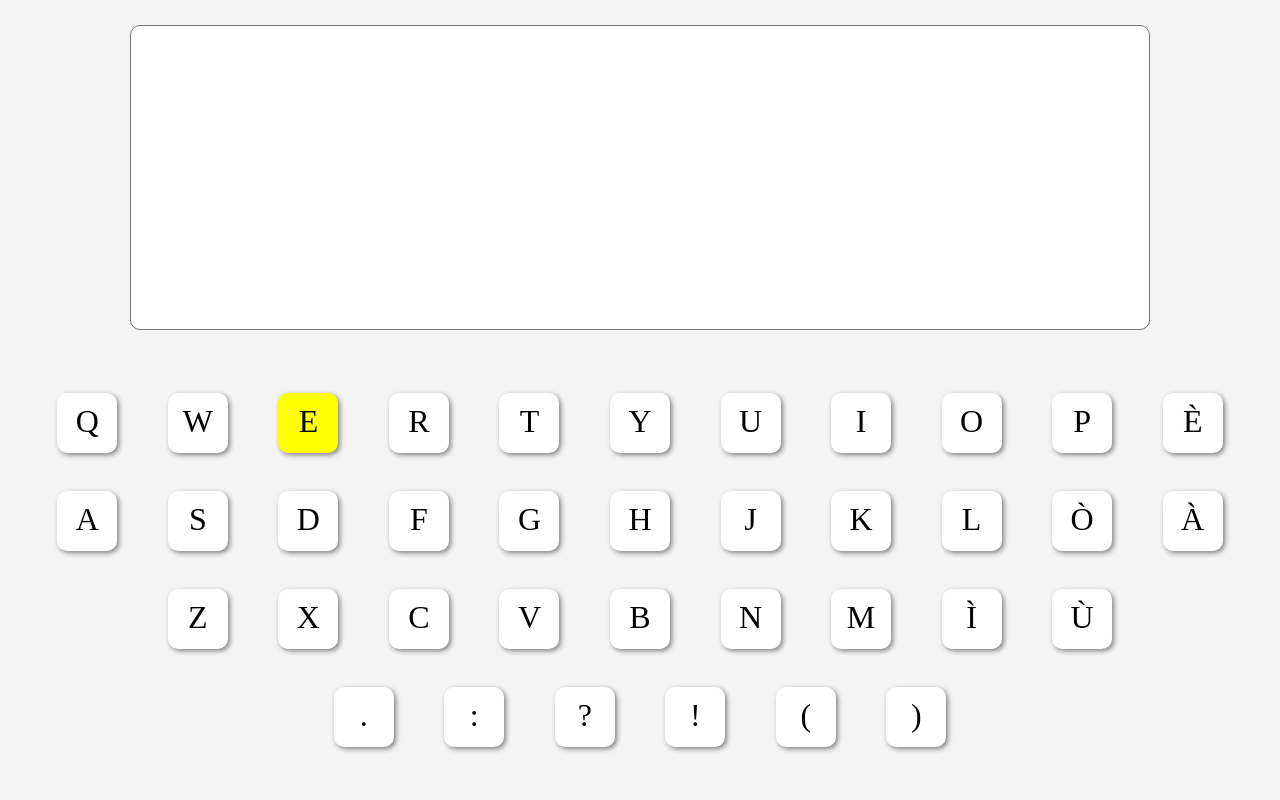
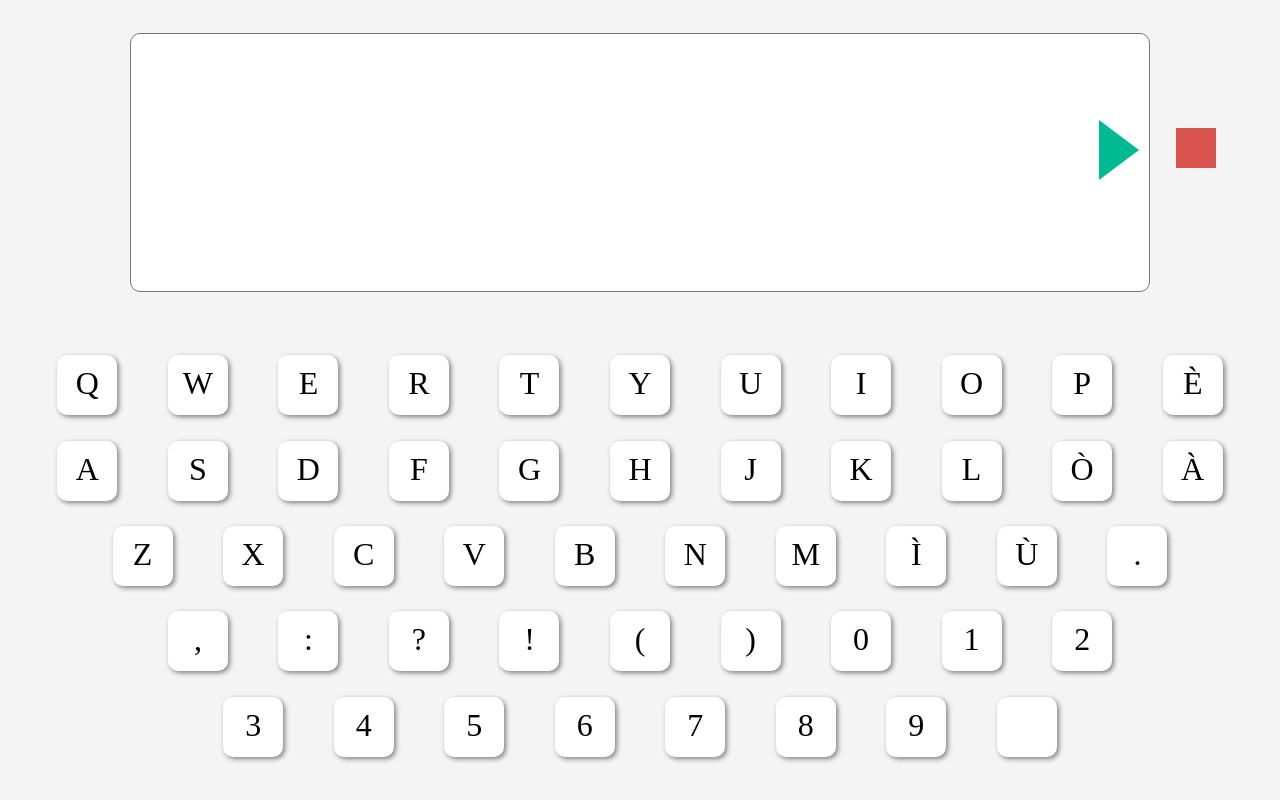
Before and after one commit to rlucatoor/accessible-keyboard, a website: page src/index.html in a window 1280 px wide. Drawn offline with Linux system fonts and the light colour scheme.

Commit message:
add key selection, start and stop buttons

```diff
--- a/src/css/styles.css
+++ b/src/css/styles.css
@@ -2,9 +2,17 @@
 
 body {
     background-color: #f4f4f4;
+    /* Make page unselectable */
+    -webkit-user-select: none;
+    -ms-user-select: none;
+    user-select: none;
 }
 
-/* Text output area */
+/* Upper area with text output and play triangle */
+
+.upper-row {
+    display: flex;
+}
 
 .text-box {
     border-radius: 10px;
@@ -16,6 +24,36 @@ body {
     font-size: 1.3rem;
 }
 
+.play-triangle {
+    width: 0;
+    height: 0;
+    border-top: 30px solid transparent;
+    border-bottom: 30px solid transparent;
+    border-left: 40px solid #00ba94;
+    position: absolute;
+    top: 15%;
+    right: 11%;
+}
+
+.play-triangle:hover {
+    border-left: 40px solid rgba(0, 186, 148, 0.8);
+    cursor: pointer
+}
+
+.stop-square {
+    height: 40px;
+    width: 40px;
+    background-color: #d9534f;
+    position: absolute;
+    top: 16%;
+    right: 5%;
+}
+
+.stop-square:hover {
+    background-color: rgb(217, 83, 79, 0.8);
+    cursor: pointer;
+}
+
 /* Keyboard area */
 
 .keyboard-container {
@@ -25,7 +63,7 @@ body {
 .keyboard-line {
     display: flex;
     justify-content: center;
-    margin-bottom: 3%;
+    margin-bottom: 2%;
 }
 
 .key {
--- a/src/index.html
+++ b/src/index.html
@@ -6,9 +6,11 @@
         <link rel="stylesheet" type="text/css" href="css/styles.css">
     </head>
     <body>
-        <textarea class="text-box" name="message" rows="13" cols="80">
-
-        </textarea>
+        <div class="upper-row">
+            <textarea id="text-box" class="text-box" name="message" rows="11" cols="80"></textarea>
+            <div id="play-triangle" class="play-triangle"></div>
+            <div id="stop-square" class="stop-square"></div>
+        </div>
 
         <div class="keyboard-container">
             <div class="keyboard-line">
@@ -47,14 +49,28 @@
                 <div id="m" class="key">M</div>
                 <div id="iAcc" class="key">Ì</div>
                 <div id="uAcc" class="key">Ù</div>
+                <div id="dot" class="key">.</div>
             </div>
             <div class="keyboard-line">
-                <div id="dot" class="key">.</div>
+                <div id="comma" class="key">,</div>
                 <div id="colon" class="key">:</div>
                 <div id="questionMark" class="key">?</div>
                 <div id="exclamationPoint" class="key">!</div>
                 <div id="openParenthesis" class="key">(</div>
                 <div id="closeParenthesis" class="key">)</div>
+                <div id="zero" class="key">0</div>
+                <div id="one" class="key">1</div>
+                <div id="two" class="key">2</div>
+            </div>
+            <div class="keyboard-line">
+                <div id="three" class="key">3</div>
+                <div id="four" class="key">4</div>
+                <div id="five" class="key">5</div>
+                <div id="six" class="key">6</div>
+                <div id="seven" class="key">7</div>
+                <div id="eight" class="key">8</div>
+                <div id="nine" class="key">9</div>
+                <div id="whitespace" class="key"> </div>
             </div>
         </div>
 
--- a/src/js/blinkKeys.js
+++ b/src/js/blinkKeys.js
@@ -1,10 +1,13 @@
 // Define keys
 const allKeys = ['q', 'w', 'e', 'r', 't', 'y', 'u', 'i', 'o', 'p', 'eAcc', 'a', 's', 'd', 'f', 'g', 'h', 'j', 'k', 'l', 'oAcc',
-'aAcc', 'z', 'x', 'c', 'v', 'b', 'n', 'm', 'iAcc', 'uAcc', 'dot', 'colon', 'questionMark', 'exclamationPoint',
-'openParenthesis', 'closeParenthesis'];
+'aAcc', 'z', 'x', 'c', 'v', 'b', 'n', 'm', 'iAcc', 'uAcc', 'dot', 'comma', 'colon', 'questionMark', 'exclamationPoint',
+'openParenthesis', 'closeParenthesis', 'zero', 'one', 'two', 'three', 'four', 'five', 'six', 'seven', 'eight', 'nine', 'whitespace'];
 
 // Keep track of index of current key
 var count = 0;
+// String to be output to screen
+var text = '';
+var isIterating = false;
 
 // Turn key background yellow, then back to white, and increment count
 function blinkKey(keyId, blinkMilliseconds) {
@@ -25,11 +28,26 @@ function blinkKeyAndPass(id, blinkMillisecond, nextBlinkMillisecond) {
 }
 
 // Iterate over all keys, making them blink one at a time
-for (var i=0; i<allKeys.length; i++) {
-    blinkKeyAndPass(i, 2000, 2000);
+function iterate() {
+    if (!isIterating) {
+        isIterating = true;
+        for (var i=0; i<allKeys.length; i++) {
+            blinkKeyAndPass(i, 100, 100);
+        }
+    }
+}
+
+// Stop iterations
+function stop() {
+    isIterating = false;
 }
 
 // If click is detected, output index of current key
 document.addEventListener('click', (event) => {
-    console.log(count);
+    const letter = document.getElementById(allKeys[count-1]).innerHTML;
+    text += letter;
+    document.getElementById('text-box').value = text;
 })
+
+document.getElementById('play-triangle').onclick = iterate;
+document.getElementById('stop-square').onclick = stop;
```
